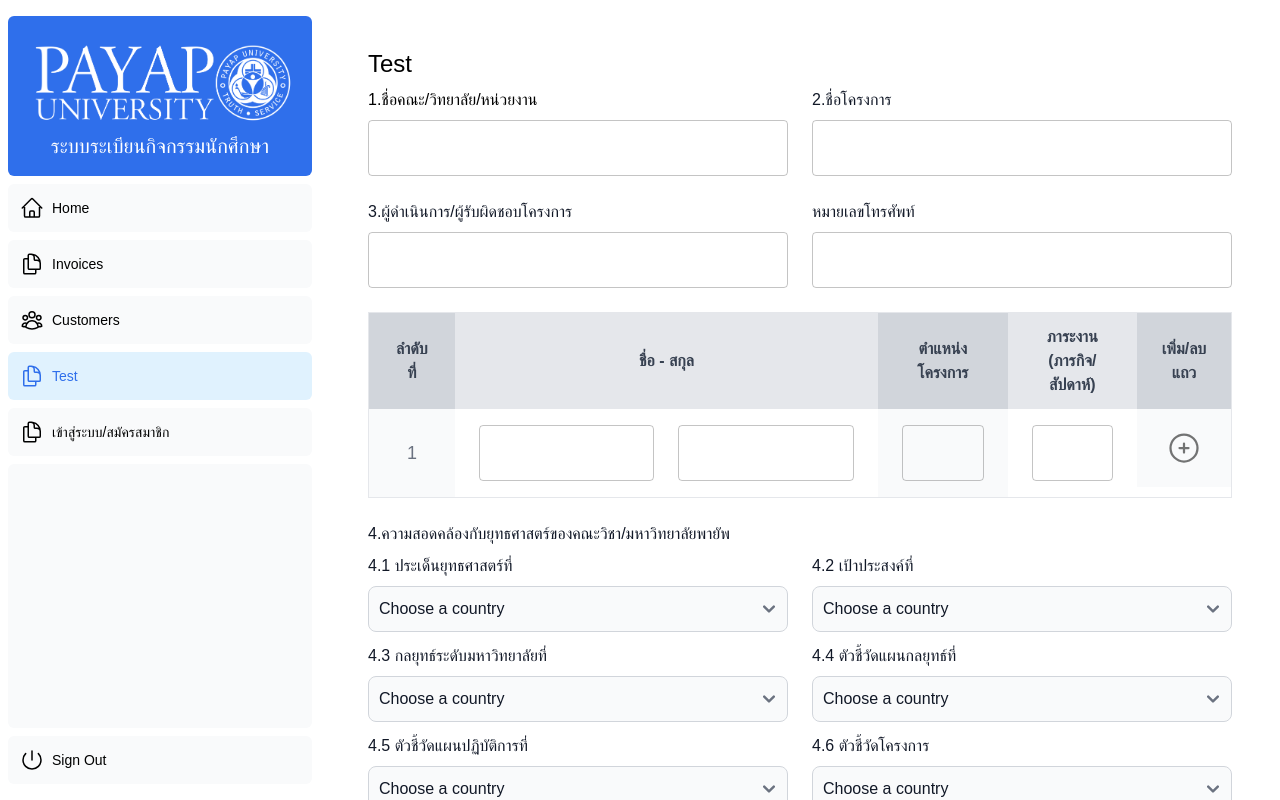
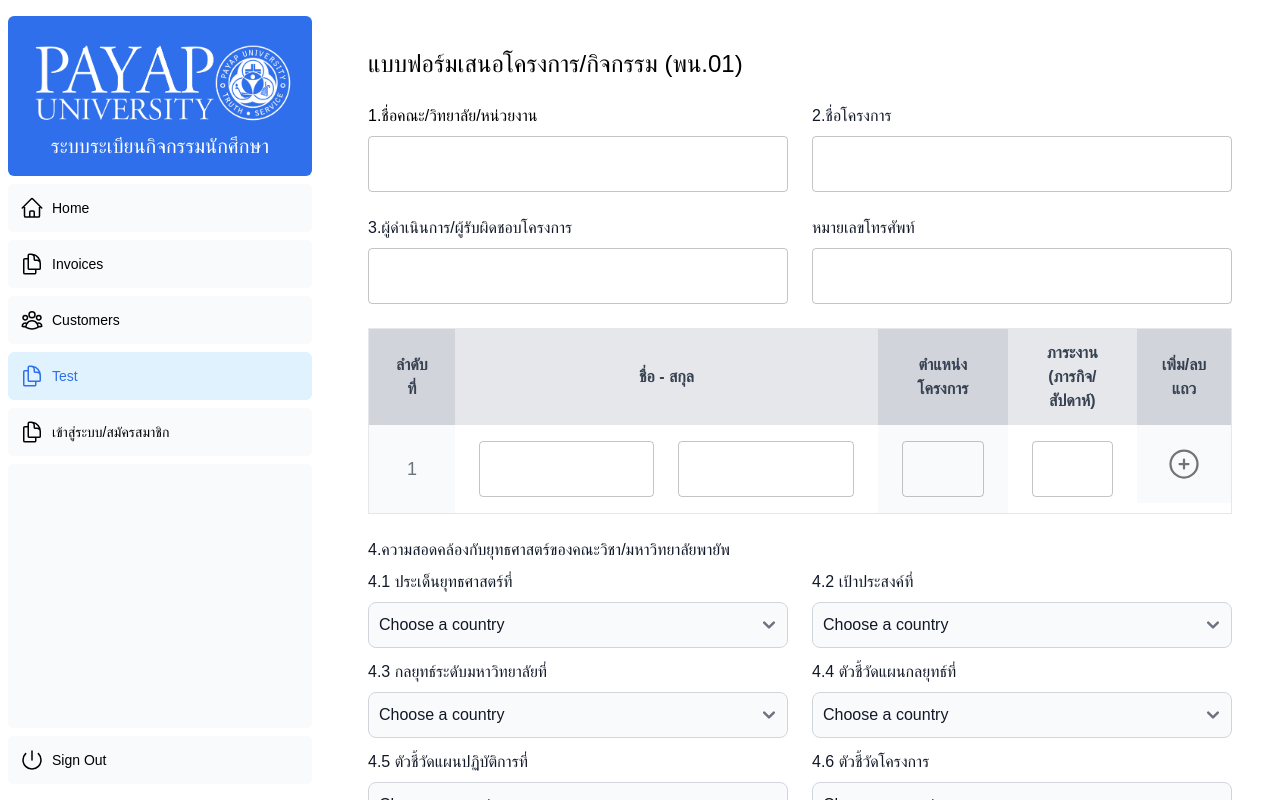
Before and after one commit to heart569522/sat-project-nextjs, a Next.js app: page /dashboard/test in a window 1280 px wide. Built offline with nearby package versions, Linux system fonts and the light colour scheme; a web font is replaced by a local one.

Commit message:
loading screen

```diff
--- /dev/null
+++ b/app/dashboard/loading.tsx
@@ -0,0 +1,12 @@
+import { CircularProgress } from "@mui/material";
+
+export default function loading() {
+  return (
+    <div className="flex h-screen items-center justify-center">
+      <CircularProgress />
+      <span className="ml-4 text-lg font-medium">
+        Loading...
+      </span>
+    </div>
+  );
+}
--- a/app/dashboard/test/page.tsx
+++ b/app/dashboard/test/page.tsx
@@ -1,19 +1,19 @@
 import PN01Form from '@/app/components/form/pn01-form';
 import { Metadata } from 'next';
 
-
 export const metadata: Metadata = {
-    title: 'Test Page',
+  title: 'แบบฟอร์มเสนอโครงการ/กิจกรรม (พน.01)',
 };
 
-export default async function Page({ }: {}) {
+export default async function Page({}: {}) {
   return (
     <div className="w-full">
       <div className="flex w-full items-center justify-between">
-                <h1 className={`text-2xl`}>Test</h1>
+        <h1 className={`text-2xl`}>แบบฟอร์มเสนอโครงการ/กิจกรรม (พน.01)</h1>
       </div>
+      <div className='mt-4'>
         <PN01Form />
-
+      </div>
     </div>
   );
 }
```
Lines whose indentation alone changed are shown as unchanged.
